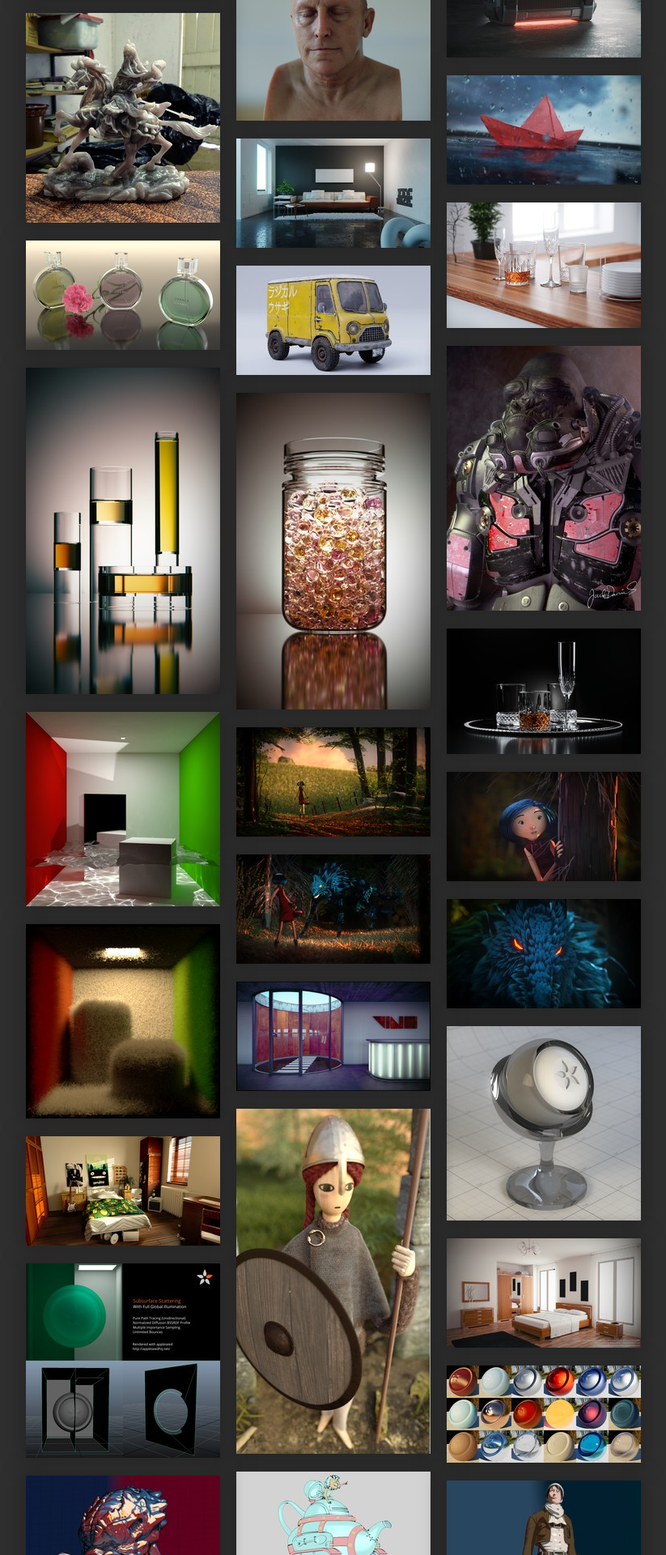
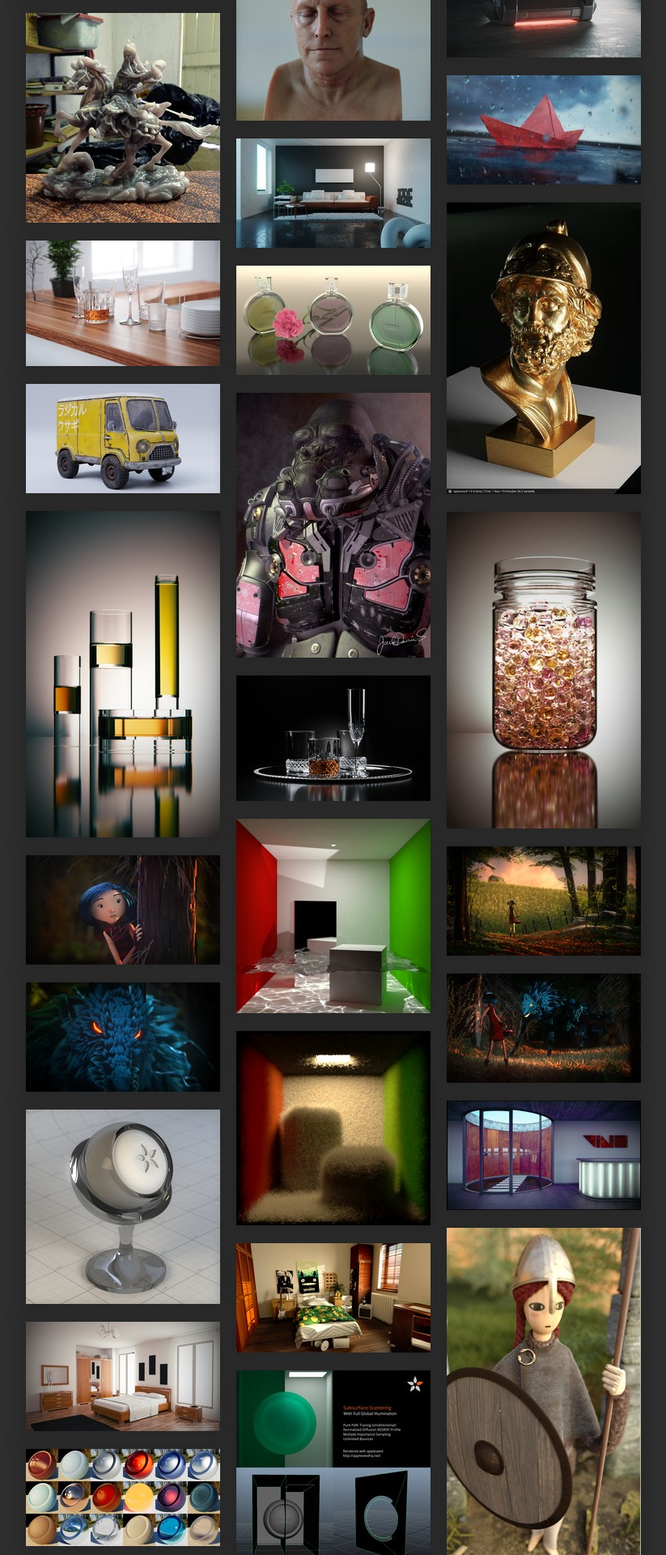
Before and after one commit to appleseedhq/appleseedhq.github.io, a Jekyll site: the page built from gallery.md, in a window 1280 px wide. Shown: the part 1323-3243 px from the top of the page at 81% size, without its empty margins (224-1047 px from the left). Built offline with Jekyll 4.4.1, drawn with Linux system fonts in a browser that asks for light colours; nearby versions of some CDN libraries.

Commit message:
Add Ajax bust render

```diff
--- a/_data/stillimages.yml
+++ b/_data/stillimages.yml
@@ -21,6 +21,9 @@
 
 - url: "/img/renders/jc-interior.png"
   legend: "Interior Scene by Juan Carlos Gutiérrez"
+
+- url: "/img/renders/ajax.png"
+  legend: "Ajax bust by Torolf Sauermann (jotero), render by Juan Carlos Gutiérrez"
 
 - url: "/img/renders/white_kitchen.jpg"
   legend: "White Kitchen by Juan Carlos Gutiérrez"
```
Also changed, not shown: img/renders/ajax.png (added), img/renders/ajax.png.preview.jpg (added).
